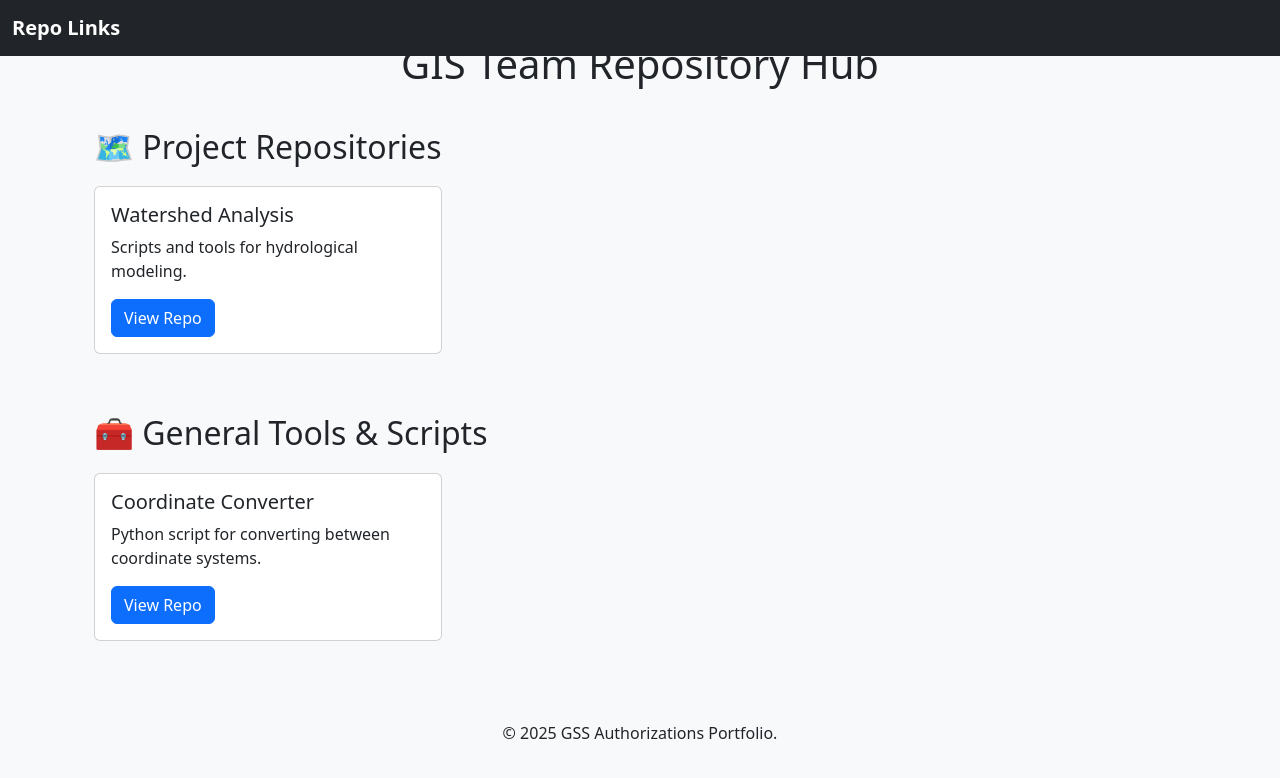
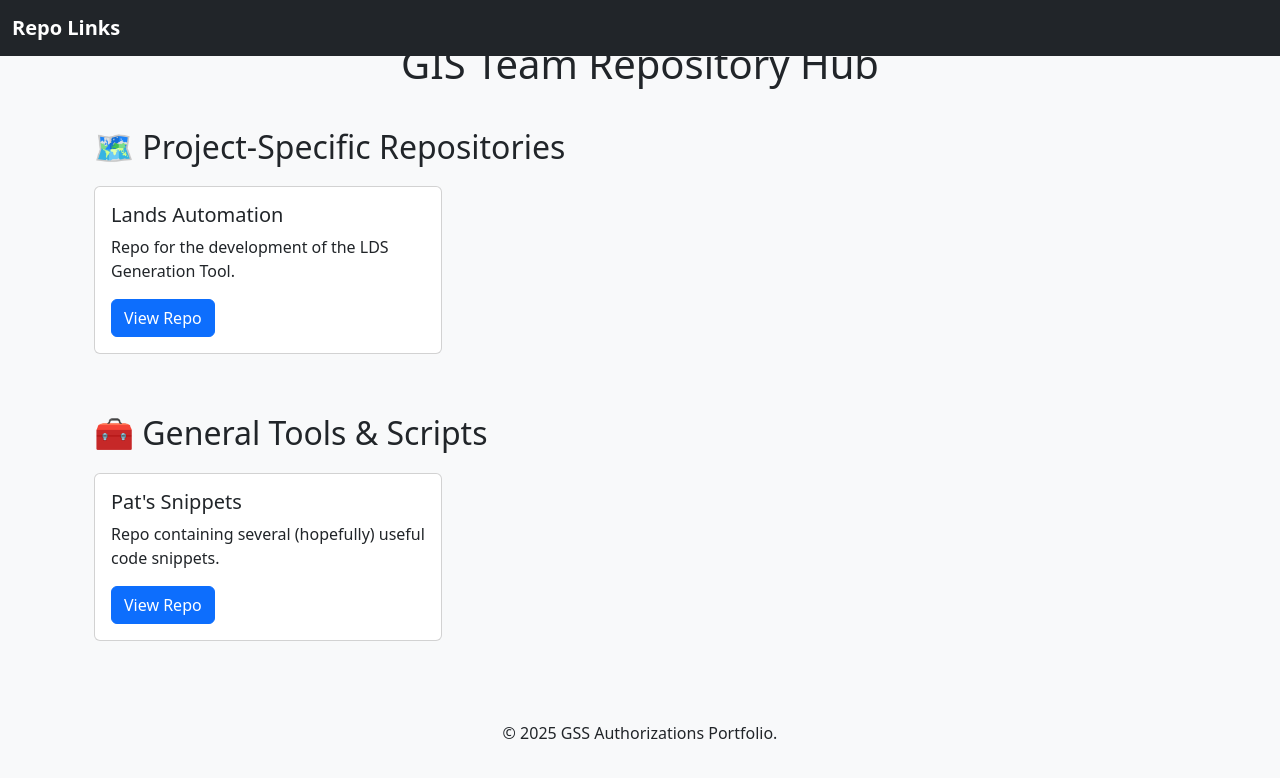
Before and after one commit to patjohns/pages_testing, a Jekyll site: the page built from index.html, in a window 1280 px wide. Shown: the top 778 px of the page. Built offline with Jekyll 4.4.1, drawn with Linux system fonts in a browser that asks for light colours.

Commit message:
Update index.html

```diff
--- a/index.html
+++ b/index.html
@@ -27,16 +27,16 @@ title: GIS Team Hub
     <h1 class="text-center">GIS Team Repository Hub</h1>
 
     <div class="section-title">
-        <h2>🗺️ Project Repositories</h2>
+        <h2>🗺️ Project-Specific Repositories</h2>
     </div>
     <div class="row">
         <!-- Example Project Card -->
         <div class="col-md-4">
             <div class="card">
                 <div class="card-body">
-                    <h5 class="card-title">Watershed Analysis</h5>
-                    <p class="card-text">Scripts and tools for hydrological modeling.</p>
-                    <a href="https://github.com/your-org/watershed-analysis" class="btn btn-primary" target="_blank">View Repo</a>
+                    <h5 class="card-title">Lands Automation</h5>
+                    <p class="card-text">Repo for the development of the LDS Generation Tool.</p>
+                    <a href="https://github.com/bcgov-c/authorizations_lands_automation.git" class="btn btn-primary" target="_blank">View Repo</a>
                 </div>
             </div>
         </div>
@@ -51,9 +51,9 @@ title: GIS Team Hub
         <div class="col-md-4">
             <div class="card">
                 <div class="card-body">
-                    <h5 class="card-title">Coordinate Converter</h5>
-                    <p class="card-text">Python script for converting between coordinate systems.</p>
-                    <a href="https://github.com/your-org/coordinate-converter" class="btn btn-primary" target="_blank">View Repo</a>
+                    <h5 class="card-title">Pat's Snippets</h5>
+                    <p class="card-text">Repo containing several (hopefully) useful code snippets.</p>
+                    <a href="https://github.com/patjohns/snippets.git" class="btn btn-primary" target="_blank">View Repo</a>
                 </div>
             </div>
         </div>
```
